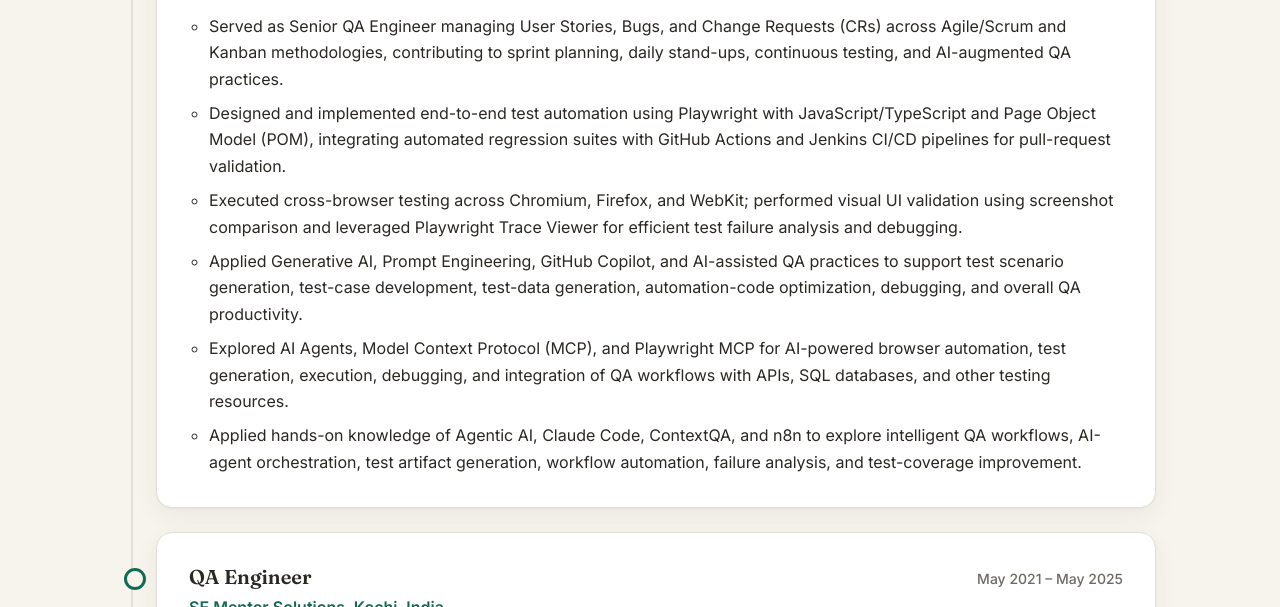
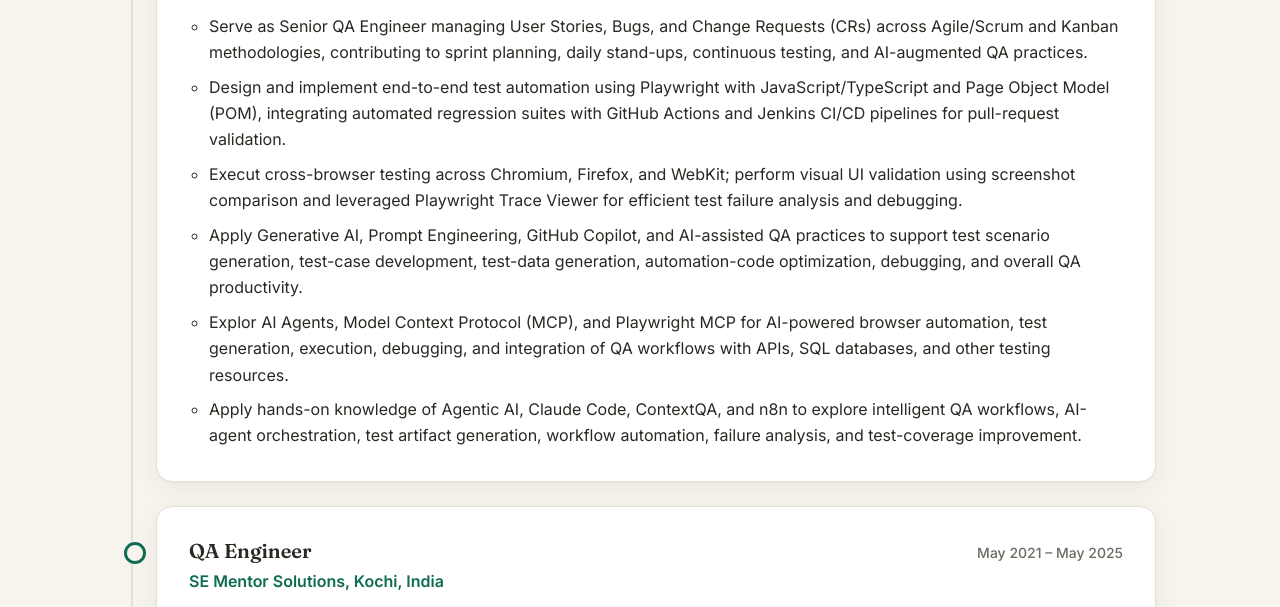
Before and after one commit to Ashidhahussain/Senior-QA-Engineer, a plain HTML site: page index.html in a window 1280 px wide. Shown: the part 1476-2083 px from the top of the page. Drawn offline with Linux system fonts and the light colour scheme.

Commit message:
Update index.html

```diff
--- a/index.html
+++ b/index.html
@@ -216,12 +216,12 @@
 <div class="job-head"><h3>Senior QA Engineer</h3><span class="dates">May 2025 – Present</span></div>
 <p class="company">SE Mentor Solutions, Kochi, India</p>
 <ul>
-<li>Served as Senior QA Engineer managing User Stories, Bugs, and Change Requests (CRs) across Agile/Scrum and Kanban methodologies, contributing to sprint planning, daily stand-ups, continuous testing, and AI-augmented QA practices.</li>
-<li>Designed and implemented end-to-end test automation using Playwright with JavaScript/TypeScript and Page Object Model (POM), integrating automated regression suites with GitHub Actions and Jenkins CI/CD pipelines for pull-request validation.</li>
-<li>Executed cross-browser testing across Chromium, Firefox, and WebKit; performed visual UI validation using screenshot comparison and leveraged Playwright Trace Viewer for efficient test failure analysis and debugging.</li>
-<li>Applied Generative AI, Prompt Engineering, GitHub Copilot, and AI-assisted QA practices to support test scenario generation, test-case development, test-data generation, automation-code optimization, debugging, and overall QA productivity.</li>
-<li>Explored AI Agents, Model Context Protocol (MCP), and Playwright MCP for AI-powered browser automation, test generation, execution, debugging, and integration of QA workflows with APIs, SQL databases, and other testing resources.</li>
-<li>Applied hands-on knowledge of Agentic AI, Claude Code, ContextQA, and n8n to explore intelligent QA workflows, AI-agent orchestration, test artifact generation, workflow automation, failure analysis, and test-coverage improvement.</li>
+<li>Serve as Senior QA Engineer managing User Stories, Bugs, and Change Requests (CRs) across Agile/Scrum and Kanban methodologies, contributing to sprint planning, daily stand-ups, continuous testing, and AI-augmented QA practices.</li>
+<li>Design and implement end-to-end test automation using Playwright with JavaScript/TypeScript and Page Object Model (POM), integrating automated regression suites with GitHub Actions and Jenkins CI/CD pipelines for pull-request validation.</li>
+<li>Execut cross-browser testing across Chromium, Firefox, and WebKit; perform visual UI validation using screenshot comparison and leveraged Playwright Trace Viewer for efficient test failure analysis and debugging.</li>
+<li>Apply Generative AI, Prompt Engineering, GitHub Copilot, and AI-assisted QA practices to support test scenario generation, test-case development, test-data generation, automation-code optimization, debugging, and overall QA productivity.</li>
+<li>Explor AI Agents, Model Context Protocol (MCP), and Playwright MCP for AI-powered browser automation, test generation, execution, debugging, and integration of QA workflows with APIs, SQL databases, and other testing resources.</li>
+<li>Apply hands-on knowledge of Agentic AI, Claude Code, ContextQA, and n8n to explore intelligent QA workflows, AI-agent orchestration, test artifact generation, workflow automation, failure analysis, and test-coverage improvement.</li>
 </ul>
 </article></li>
 
@@ -302,11 +302,11 @@
 <h2 id="proj-h">Key projects</h2>
 <div class="proj-grid">
 <article class="card proj reveal"><h3>Assessment Master</h3><p>End-to-end online assessment platform to create and deliver tests to students, with auto-scored or manually marked responses; 4 modules: Designer, Manager, Marker and Teacher.</p></article>
-<article class="card proj reveal"><h3>E-Commerce Platform</h3><p>Functional, regression, API and automation testing of search, cart, checkout and payment flows.</p></article>
-<article class="card proj reveal"><h3>Hermes Pay</h3><p>Mobile payment app for online and offline money transfers using QR code scanning and contact numbers.</p></article>
-<article class="card proj reveal"><h3>Connect2MyDoctr</h3><p>Mobile application for patients to consult with doctors online.</p></article>
+<article class="card proj reveal"><h3>E-Commerce Platform</h3><p>Web store covering product search, cart, checkout, and online payments; performed functional, regression, and Playwright end-to-end testing.</p></article>
+<article class="card proj reveal"><h3>Hermes Pay</h3><p>Digital banking platform covering customer onboarding, account management, fund transfers, beneficiaries, and payment transactions.</p></article>
+<article class="card proj reveal"><h3>Connect2MyDoctr</h3><p>Telemedicine mobile app for patients and doctors; performed functional, regression, usability, and compatibility testing on Android and iOS.</p></article>
 <article class="card proj reveal"><h3>90+ MyTuition App</h3><p>Learning app for students from grades 5–12 with subject-wise chapters, topic tests, mock tests and previous-year questions.</p></article>
-<article class="card proj reveal"><h3>365 Pilots</h3><p>Transportation platform connecting companies to move loads across distances.</p></article>
+<article class="card proj reveal"><h3>365 Pilots</h3><p>Logistics platform connecting companies with transporters to move loads across distances; tested load posting, booking, and tracking flows through functional, regression Testing.</p></article>
 <article class="card proj reveal"><h3>MyBoss New Limited</h3><p>App that digitalizes print publications and newspapers for global readers.</p></article>
 <article class="card proj reveal"><h3>TrueParking</h3><p>Parking app that finds available slots by area using latitude and longitude.</p></article>
 <article class="card proj reveal"><h3>ATOZ Savings</h3><p>Digital advertising and promotion product shareable through social media.</p></article>
```
